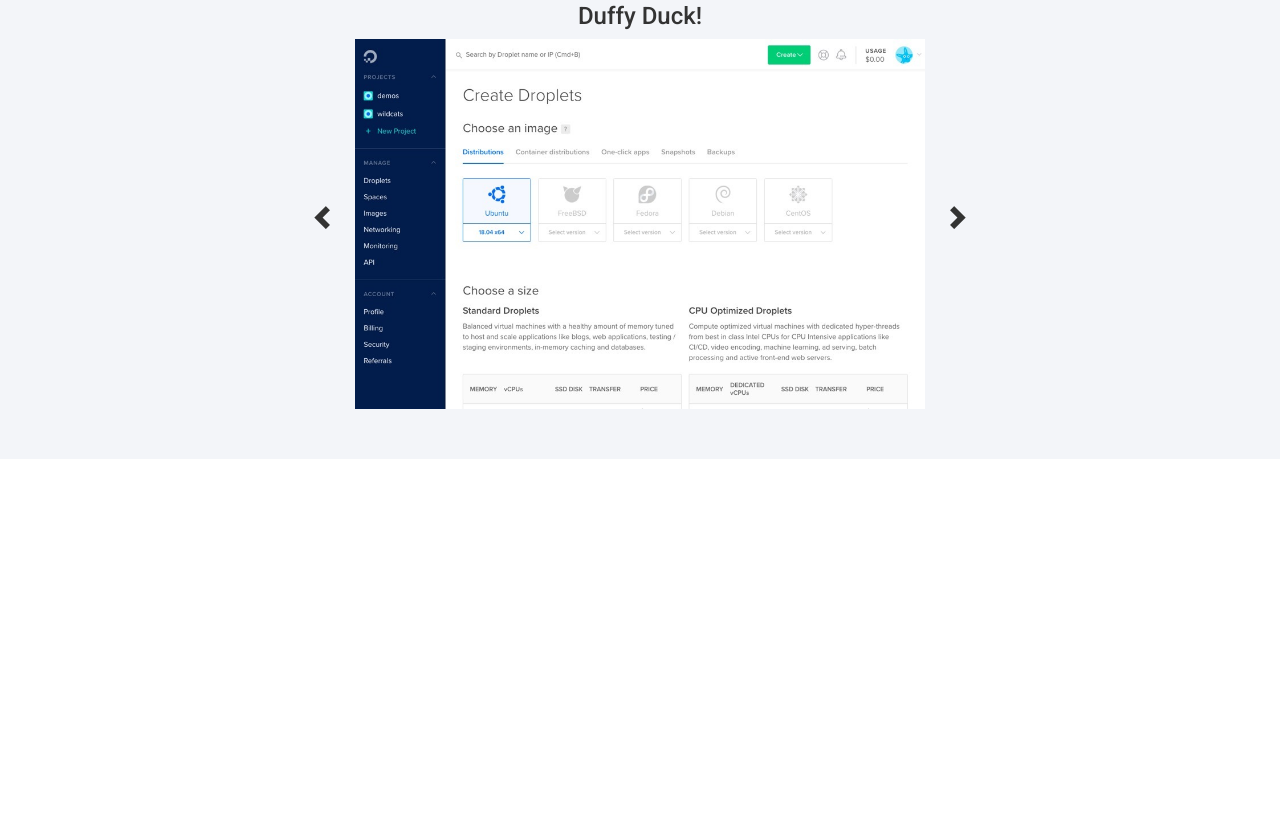
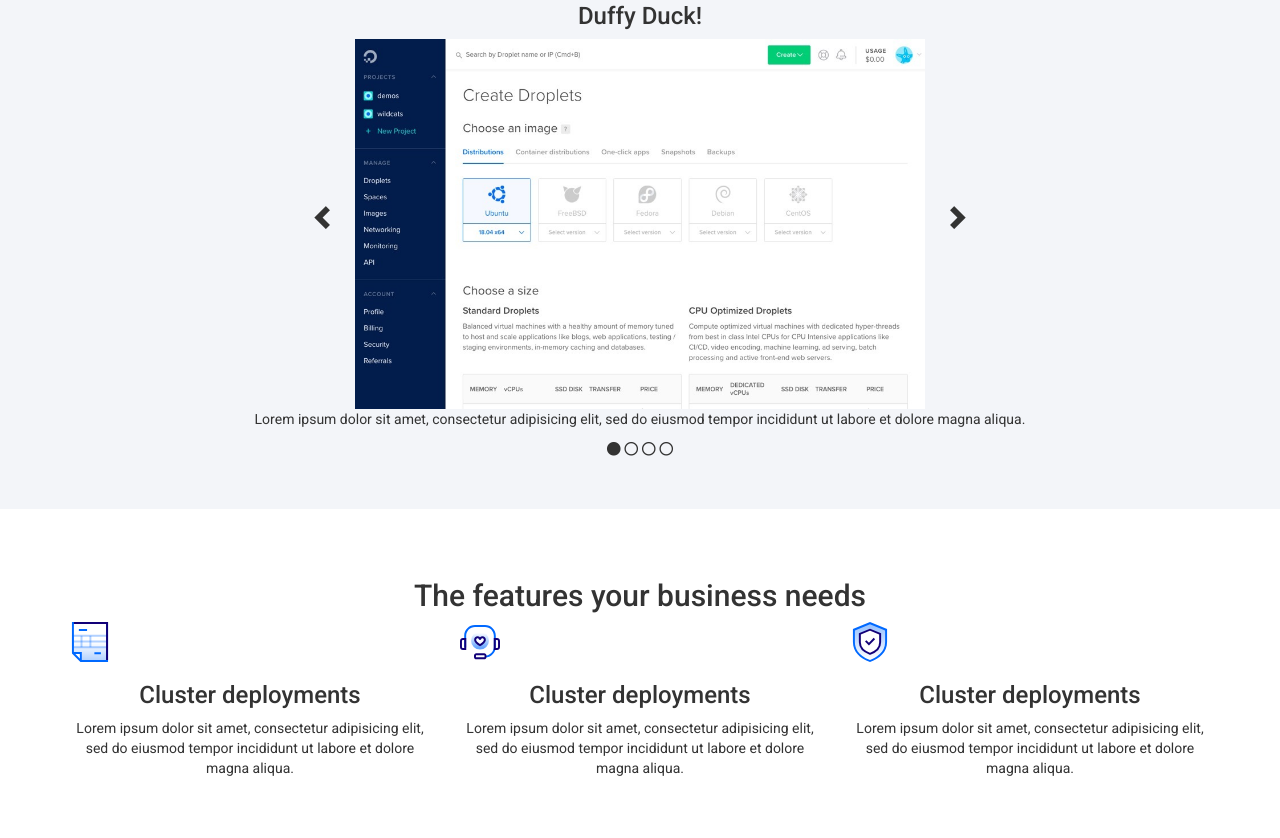
Before and after one commit to Querelle/html-css-digitalocean, a plain HTML site: page index.html in a window 1280 px wide. Shown: the part 1472-2310 px from the top of the page. Before the commit the page ends 1931 px from the top, so only its background shows below. Drawn offline with nearby package versions, Linux system fonts and the light colour scheme.

Commit message:
aggiornamenti sul carosello

```diff
--- a/index.html
+++ b/index.html
@@ -7,6 +7,7 @@
     <link rel="stylesheet" href="https://maxcdn.bootstrapcdn.com/bootstrap/3.3.7/css/bootstrap.min.css" integrity="sha384-BVYiiSIFeK1dGmJRAkycuHAHRg32OmUcww7on3RYdg4Va+PmSTsz/K68vbdEjh4u" crossorigin="anonymous">
     <link rel="stylesheet" href="css/style.css">
     <link href="https://fonts.googleapis.com/css2?family=Roboto:wght@400;500;700&display=swap" rel="stylesheet">
+    <link href="https://cdnjs.cloudflare.com/ajax/libs/font-awesome/5.13.0/css/all.min.css" rel="stylesheet"
   </head>
   <body>
     <header>
@@ -210,8 +211,58 @@
             </div>
             <span class="glyphicon glyphicon-chevron-right hidden-xs ms_gliph-right"></span>
           </div>
+
+          <p>
+            Lorem ipsum dolor sit amet, consectetur adipisicing elit,
+            sed do eiusmod tempor incididunt ut labore et dolore magna aliqua.
+          </p>
+          <span>
+            <i class="fas fa-circle"></i>
+            <i class="far fa-circle"></i>
+            <i class="far fa-circle"></i>
+            <i class="far fa-circle"></i>
+          </span>
         </div>
       </section>
+
+      <!-- features -->
+      <section class="container text-center ms_features">
+        <div class="row">
+          <h2>The features your business needs</h2>
+          <div class="col-xs-12 col-md-4">
+            <div class="ms_icon">
+              <img src="img/file.svg" alt="">
+            </div>
+            <h3>Cluster deployments</h3>
+            <p>
+              Lorem ipsum dolor sit amet, consectetur adipisicing elit,
+              sed do eiusmod tempor incididunt ut labore et dolore magna aliqua.
+            </p>
+          </div>
+          <div class="col-xs-12 col-md-4">
+            <div class="ms_icon">
+              <img src="img/heart.svg" alt="">
+            </div>
+            <h3>Cluster deployments</h3>
+            <p>
+              Lorem ipsum dolor sit amet, consectetur adipisicing elit,
+              sed do eiusmod tempor incididunt ut labore et dolore magna aliqua.
+            </p>
+          </div>
+          <div class="col-xs-12 col-md-4">
+            <div class="ms_icon">
+              <img src="img/shield.svg" alt="">
+            </div>
+            <h3>Cluster deployments</h3>
+            <p>
+              Lorem ipsum dolor sit amet, consectetur adipisicing elit,
+              sed do eiusmod tempor incididunt ut labore et dolore magna aliqua.
+            </p>
+          </div>
+        </div>
+
+      </section>
+
     </main>
 
   </body>
```
